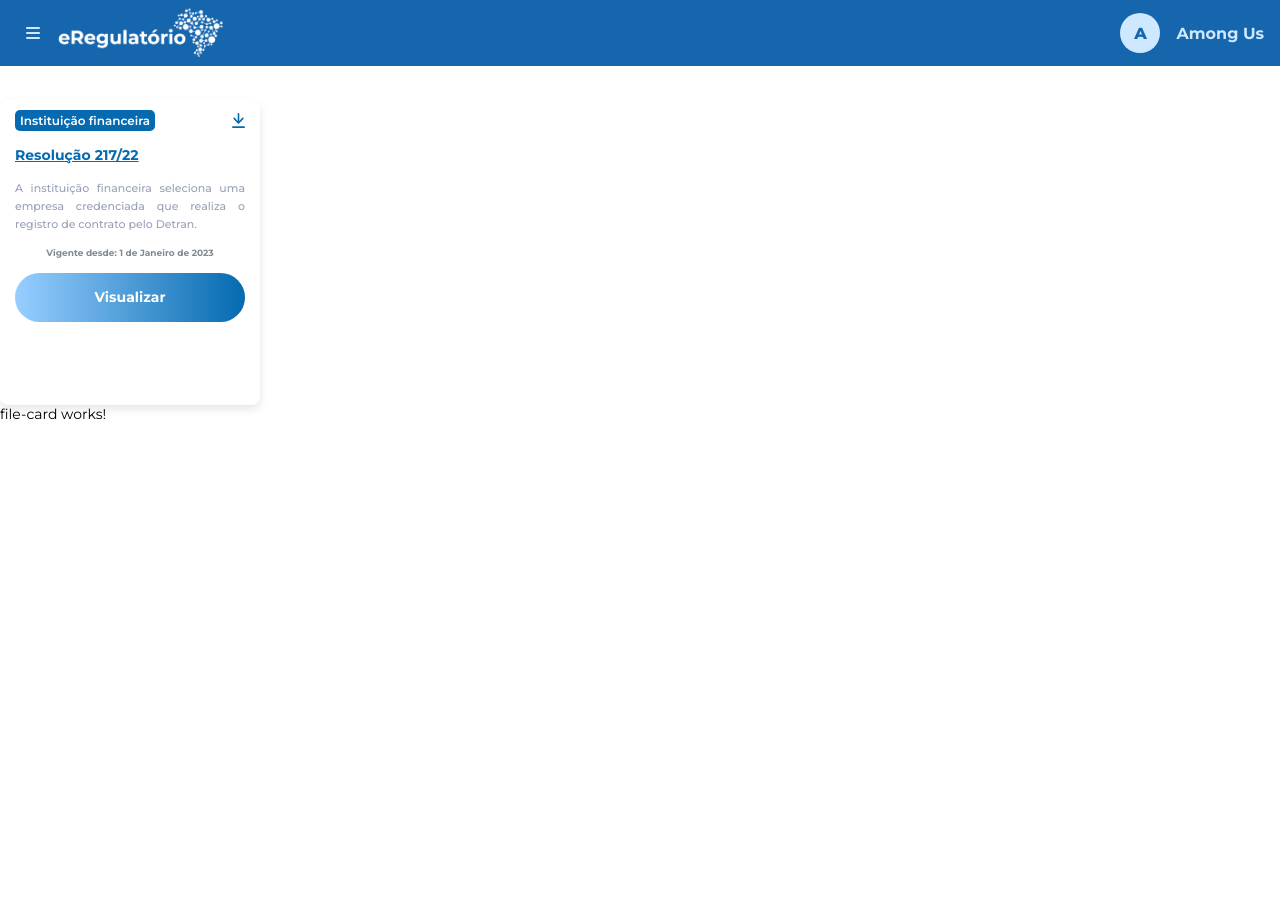
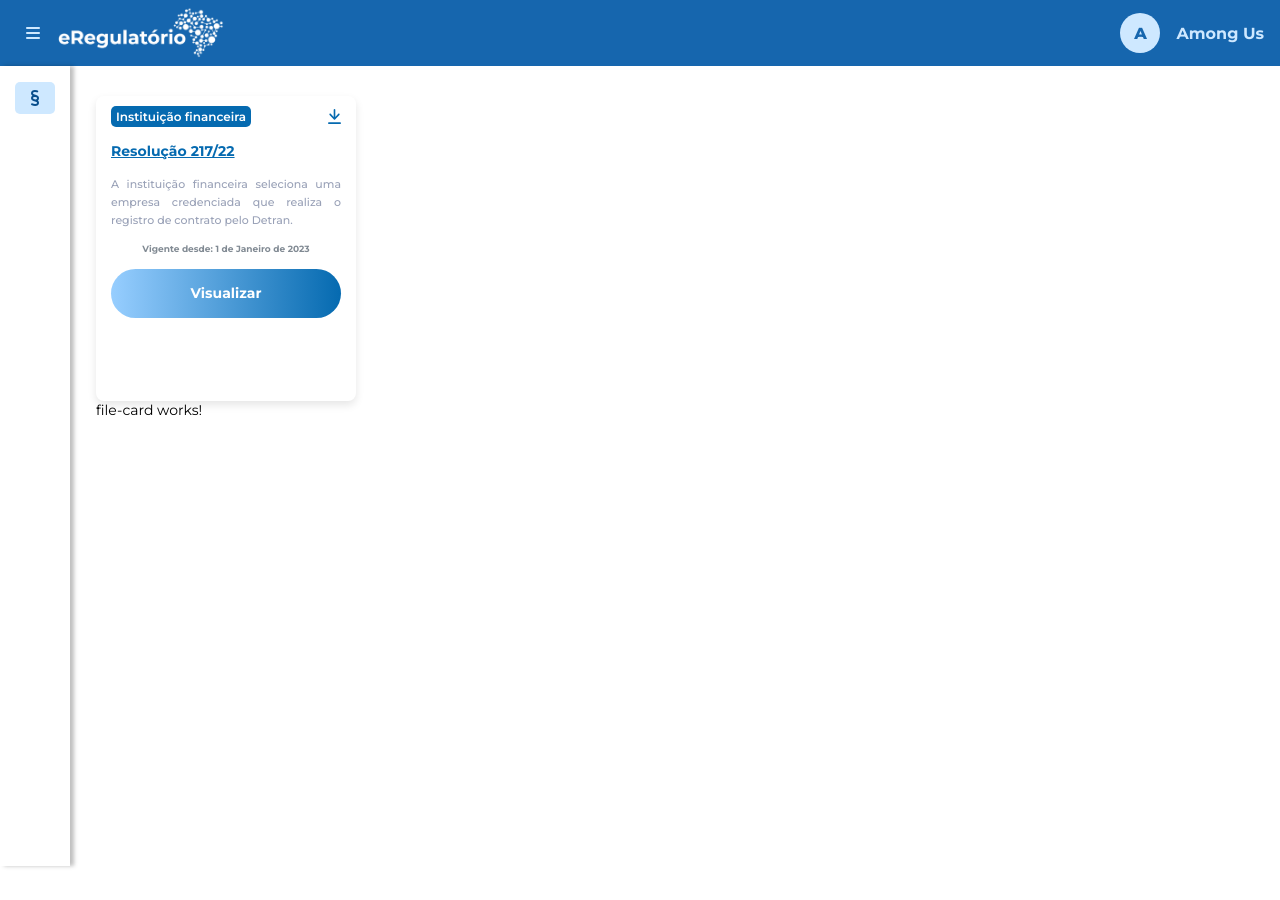
Before and after one commit to nicoledalarmelina/hackathon-among-us, an Angular app: page /palavra-chave in a window 1280 px wide. Built offline with nearby package versions, Linux system fonts and the light colour scheme.

Commit message:
feat: menu

```diff
--- a/src/app/app.component.html
+++ b/src/app/app.component.html
@@ -1,4 +1,5 @@
 <app-header></app-header>
+<app-menu></app-menu>
 
 <section class="content">
     <router-outlet />
--- a/src/app/app.component.scss
+++ b/src/app/app.component.scss
@@ -1,3 +1,4 @@
 .content {
-    margin-top: 100px;
+    margin-top: 6rem;
+    margin-left: 6rem;
 }
--- /dev/null
+++ b/src/app/shared/components/menu/menu.component.html
@@ -0,0 +1,5 @@
+<section class="menu">
+    <div class="item">
+        <i class="fa-solid fa-section"></i>
+    </div>
+</section>
--- /dev/null
+++ b/src/app/shared/components/menu/menu.component.scss
@@ -0,0 +1,23 @@
+.menu {
+    height: 100%;
+    width: 70px;
+    background-color: #FFF;
+    position: fixed;
+    box-shadow: 4px 0px 4px rgba(0, 0, 0, .25);
+    top: 66px;
+    display: flex;
+    justify-content: center;
+
+    .item {
+        height: 32px;
+        width: 40px;
+        background: #cee8ff;
+        border-radius: 5px;
+        display: flex;
+        align-items: center;
+        justify-content: center;
+        cursor: pointer;
+        color: #094E8C;
+        margin-top: 1rem;
+    }
+}
```
Also changed, not shown: src/app/app.component.ts (+6 -1 lines), src/app/shared/components/menu/menu.component.ts (added, +12 -0 lines).
